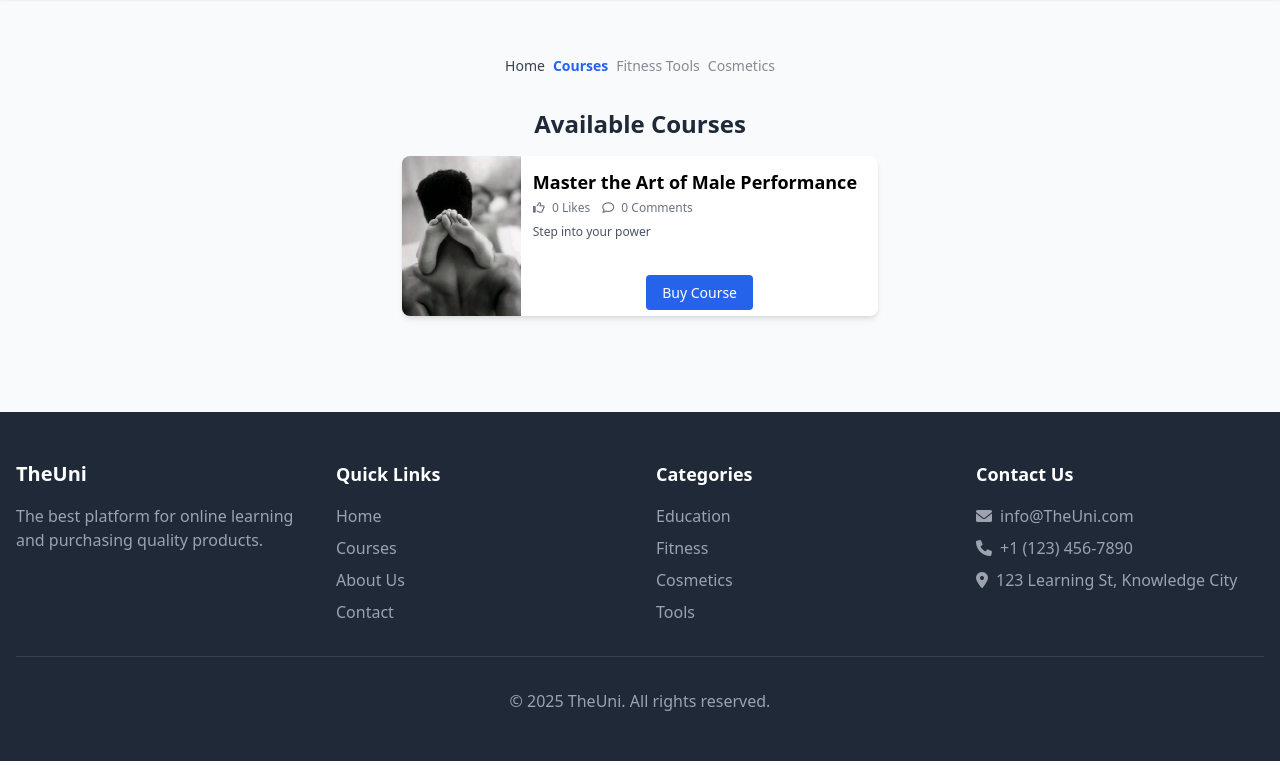
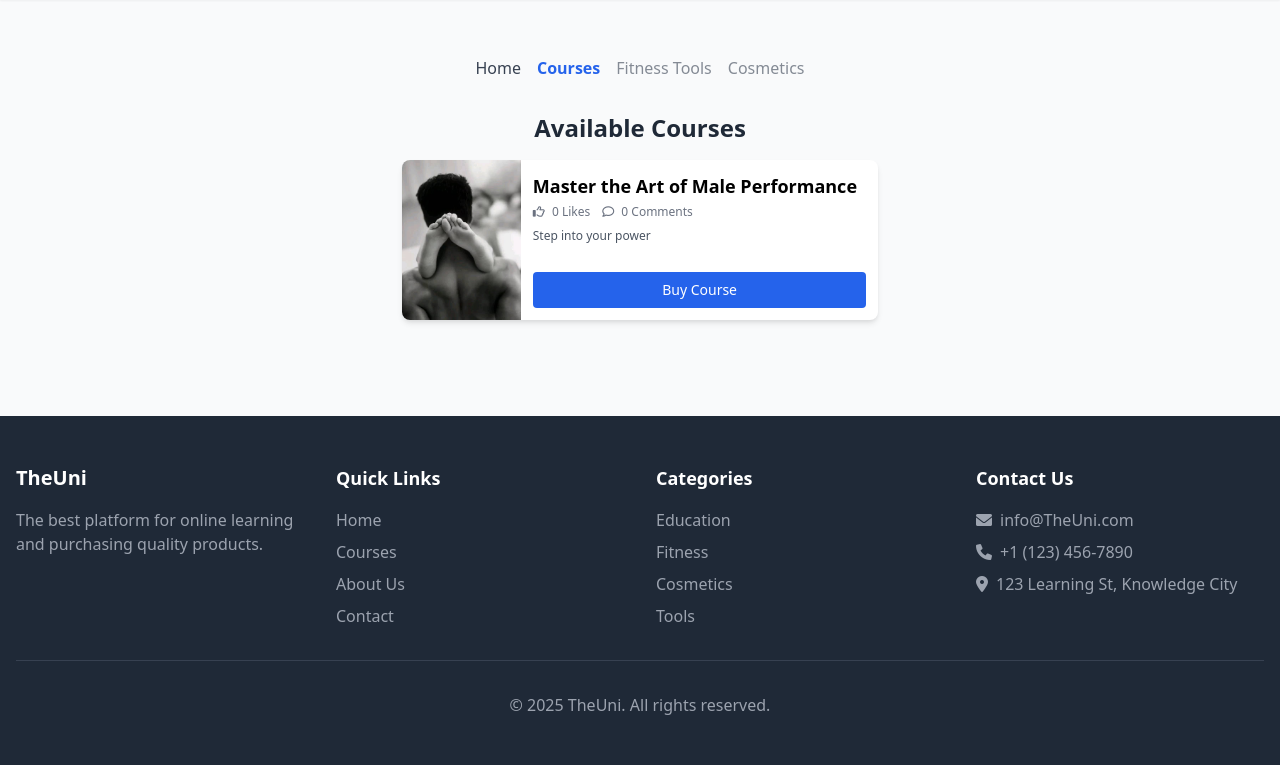
Before and after one commit to Raxan7/course_ecommerce, a Django app: page /courses/ in a window 1280 px wide. Shown: the part 64-829 px from the top of the page. Run offline with Django 5.2, Linux system fonts and the light colour scheme; a user stored in the database is signed in; data comes from the database, SQL or seed files in the repository; some libraries are stand-ins or nearby versions.

Commit message:
Updated course list

```diff
--- a/core/templates/core/course_list.html
+++ b/core/templates/core/course_list.html
@@ -5,7 +5,7 @@
 <div class="container mx-auto px-4 py-6 text-center">
     <!-- Centered Header -->
     <div class="flex flex-col items-center mb-8">
-        <nav class="flex flex-wrap justify-center gap-2 text-sm">
+        <nav class="flex flex-wrap justify-center gap-4">
             <a href="/" class="text-gray-700 hover:text-blue-600">Home</a>
             <a href="#" class="text-blue-600 font-semibold">Courses</a>
             <a href="#" class="text-gray-700 hover:text-blue-600 disabled-link">Fitness Tools</a>
@@ -26,33 +26,33 @@
                 <!-- Course Image -->
                 <img src="{{ course.image.url }}" alt="{{ course.title }}" class="w-1/4 h-full object-cover">
 
-                <div class="p-3 flex flex-col justify-between w-3/4 overflow-hidden">
+                <div class="p-3 flex flex-col justify-between w-3/4">
                     <!-- Course Title -->
-                    <h2 class="text-lg font-semibold mb-1 text-left truncate">{{ course.title }}</h2>
+                    <h2 class="text-lg font-semibold mb-1 text-left">{{ course.title }}</h2>
 
                     <!-- Likes and Comments -->
                     <div class="flex items-center text-gray-500 text-xs mb-2">
-                        <span class="mr-3 truncate">
+                        <span class="mr-3">
                             <i class="far fa-thumbs-up mr-1"></i> {{ course.likes_count }} Likes
                         </span>
-                        <span class="truncate">
+                        <span>
                             <i class="far fa-comment mr-1"></i> {{ course.comments_count }} Comments
                         </span>
                     </div>
 
                     <!-- Course Description -->
-                    <p class="text-gray-600 mb-3 text-left text-xs truncate">{{ course.short_description }}</p>
+                    <p class="text-gray-600 mb-3 text-left text-xs">{{ course.short_description }}</p>
 
                     <!-- Buy/Preview Button -->
                 <div class="text-center mt-auto">
                     {% if course.purchased %}
                         <a href="{% url 'course_detail' course.id %}"
-                            class="bg-blue-600 text-white py-2 px-4 rounded hover:bg-blue-800 font-medium w-auto text-sm">
+                        class="bg-blue-600 text-white py-2 px-4 rounded hover:bg-blue-800 font-medium block w-full text-sm">
                             Preview Course
                         </a>
                     {% else %}
                         <a href="{% url 'course_detail' course.id %}"
-                            class="bg-blue-600 text-white py-2 px-4 rounded hover:bg-blue-800 font-medium w-auto text-sm buy-button"
+                        class="bg-blue-600 text-white py-2 px-4 rounded hover:bg-blue-800 font-medium block w-full text-sm buy-button"
                         data-course-id="{{ course.id }}">
                             Buy Course
                         </a>
@@ -107,42 +107,6 @@
     .disabled-link {
         cursor: not-allowed;
         opacity: 0.6;
-    }
-    /* Ensure the button is always visible on smaller screens */
-    .buy-button {
-        position: relative; /* Default position */
-        width: auto; /* Adjust width based on content */
-        max-width: 100%; /* Ensure it doesn't exceed the container width */
-    }
-
-    @media (max-width: 640px) {
-        .buy-button {
-            position: fixed; /* Fix the button at the bottom of the screen */
-            bottom: 10px; /* Add some spacing from the bottom */
-            left: 10px; /* Add spacing from the left */
-            right: 10px; /* Add spacing from the right */
-            z-index: 50; /* Ensure it stays above other elements */
-        }
-    }
-    nav {
-        white-space: nowrap; /* Prevent wrapping */
-        overflow-x: auto; /* Allow horizontal scrolling if needed */
-    }
-    /* Ensure all content stays within the div */
-    .course-div {
-        display: flex;
-        flex-wrap: nowrap;
-        overflow: hidden;
-    }
-
-    .course-div img {
-        flex-shrink: 0; /* Prevent the image from shrinking */
-    }
-
-    .course-div-content {
-        overflow: hidden; /* Prevent content overflow */
-        text-overflow: ellipsis; /* Add ellipsis for overflowing text */
-        white-space: nowrap; /* Prevent text wrapping */
     }
 </style>
 
```
Lines whose indentation alone changed are shown as unchanged.
